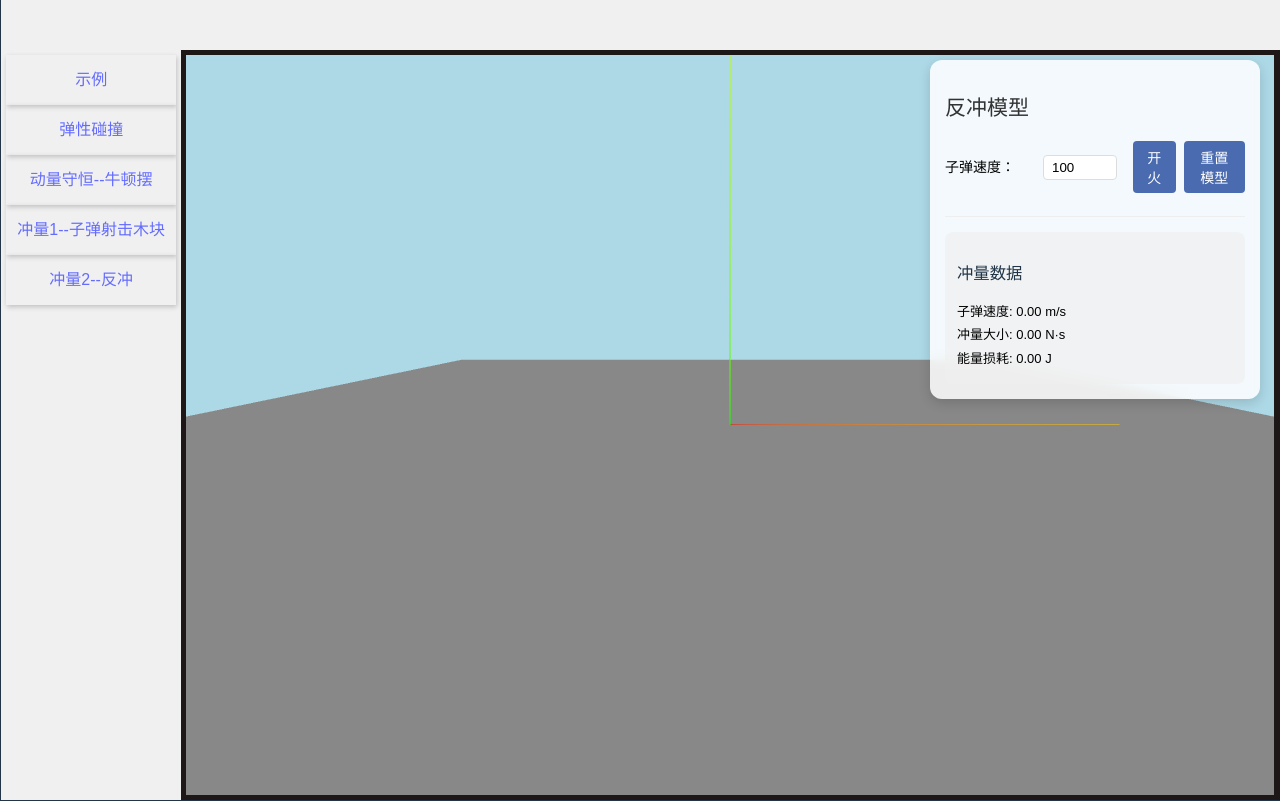
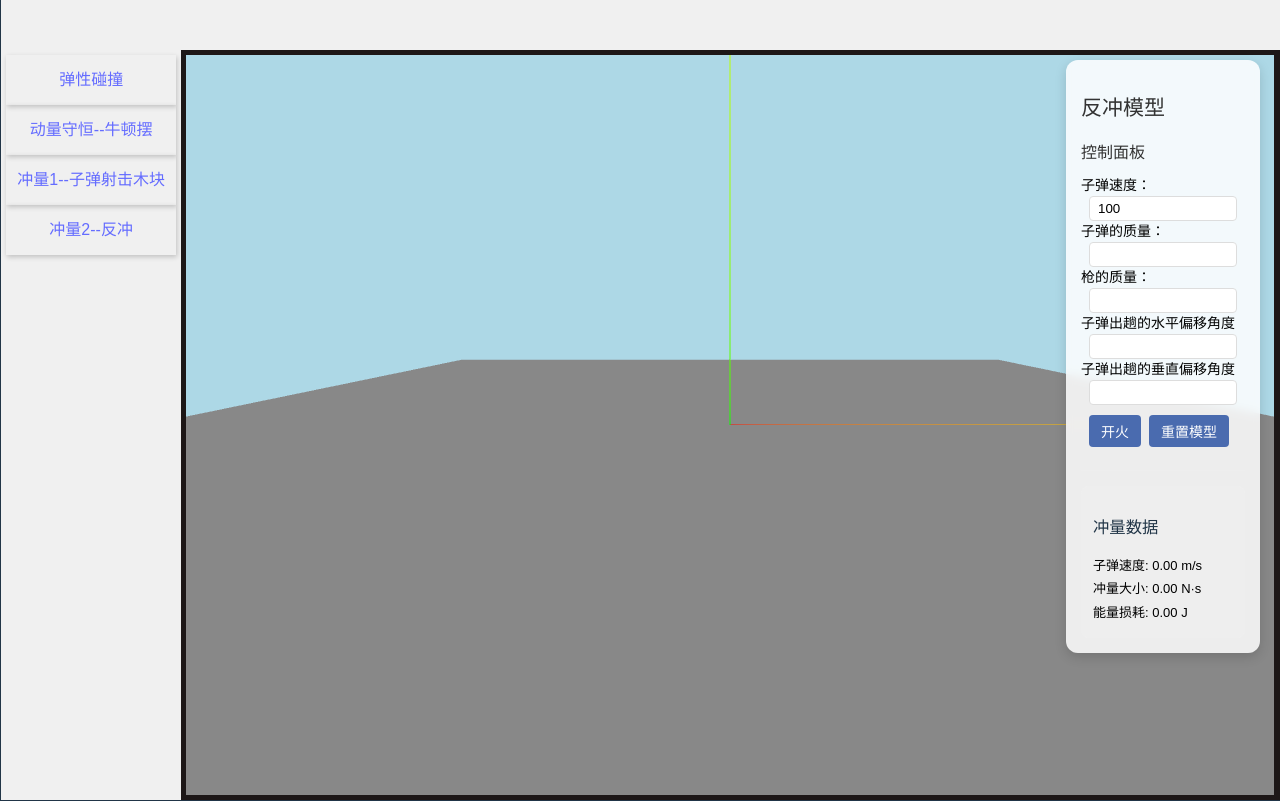
Before and after one commit to qinmoM/test_public, a Vue app: page /page4 in a window 1280 px wide. Built offline with nearby package versions, Linux system fonts and the light colour scheme; no server answers.

Commit message:
修改页面

```diff
--- a/src/router/index.js
+++ b/src/router/index.js
@@ -1,8 +1,7 @@
 import {createWebHistory, createRouter} from "vue-router"
 
 const routes = [
-    {path:'/page1', name: 'page1', component: () => import('../view/page1.vue')},
-    {path:'/page2', name: 'page2', component: () => import('../view/page2.vue')},
+    {path:'/', name: 'page2', component: () => import('../view/page2.vue')},
     {path:'/page3', name: 'page3', component: () => import('../view/page3.vue')},
     {path:'/page4', name: 'page4', component: () => import('../view/impulse.vue')},
     {path:'/buller-pagetest',name:'buller-pagetest', component: () => import('../view/buller-pagetest.vue')},
--- a/src/view/impulse.vue
+++ b/src/view/impulse.vue
@@ -6,13 +6,25 @@
     <div class="control-group">
       <h2>反冲模型</h2>
       <div class="control-item">
-        <label>子弹速度：</label>
-        <input type="number" v-model.number="inputVelocity" min="1" max="500">
-        <button @click="fire">开火</button>
-        <button @click="resetCamera">重置模型</button>
+        <div style="display: flex;flex-direction: column;width: 100%;">
+          <h3>控制面板</h3>
+          <label>子弹速度：</label>
+          <input type="number" v-model.number="inputVelocity" min="1" max="500">
+          <label>子弹的质量：</label>
+          <input type="number" v-model.number="bulletMass" min="0.001" max="1" step="0.001">
+          <label>枪的质量：</label>
+          <input type="number" v-model.number="weaponMass" min="1" max="20" step="0.1">
+          <label>子弹出趟的水平偏移角度</label>
+          <input type="number" v-model.number="bulletAngle" min="-45" max="45" step="1">
+          <label>子弹出趟的垂直偏移角度</label>
+          <input type="number" v-model.number="bulletVerticalAngle" min="-45" max="45" step="1">
+          <div style="margin-top: 10px;">
+            <button @click="fire">开火</button>
+            <button @click="resetCamera">重置模型</button>
+          </div>
+        </div>
       </div>
     </div>
-
     <div class="data-display">
       <h3>冲量数据</h3>
       <p>子弹速度: {{ bulletSpeed.toFixed(2) }} m/s</p>
@@ -330,25 +342,18 @@ const recoilAnimation = (onComplete) => {
   const duration = 200
   const distance = 0.2
   let startTime = null
-
+  //绘制枪沿x轴后坐力
   const animate = (timestamp) => {
     if (!startTime) startTime = timestamp
     const elapsed = timestamp - startTime
     const progress = Math.min(elapsed / duration, 1)
 
-    // 使用缓动函数
-    const ease = progress < 0.5
-      ? 2 * progress * progress
-      : 1 - Math.pow(-2 * progress + 2, 2) / 2
-
-    weapon.position.z = progress < 0.5
-      ? ease * distance
-      : distance - (ease - 0.5) * 2 * distance
-
+    weapon.position.x = 2 + distance // 恢复到原始位置
     if (progress < 1) {
       animationId.value = requestAnimationFrame(animate)
     } else {
-      weapon.position.z = 0
+      weapon.position.x = 2
+      // weapon.rotation.x = 0 // 恢复到原始位置
       onComplete?.()
     }
   }
--- a/src/view/layout/index.vue
+++ b/src/view/layout/index.vue
@@ -4,8 +4,7 @@
     </div>
     <div class="layout-content">
         <div class="nav">
-            <RouterLink to="/page1" class="nav-items">示例</RouterLink>
-            <RouterLink to='/page2' class="nav-items">弹性碰撞</RouterLink>
+            <RouterLink to='/' class="nav-items">弹性碰撞</RouterLink>
             <RouterLink to="/page3" class="nav-items">动量守恒--牛顿摆</RouterLink>
             <RouterLink to="/buller-pagetest" class="nav-items">冲量1--子弹射击木块</RouterLink>
             <RouterLink to="/page4" class="nav-items">冲量2--反冲</RouterLink>
```
Also changed, not shown: 1 other file (tests, documents, lock files or other folders).
